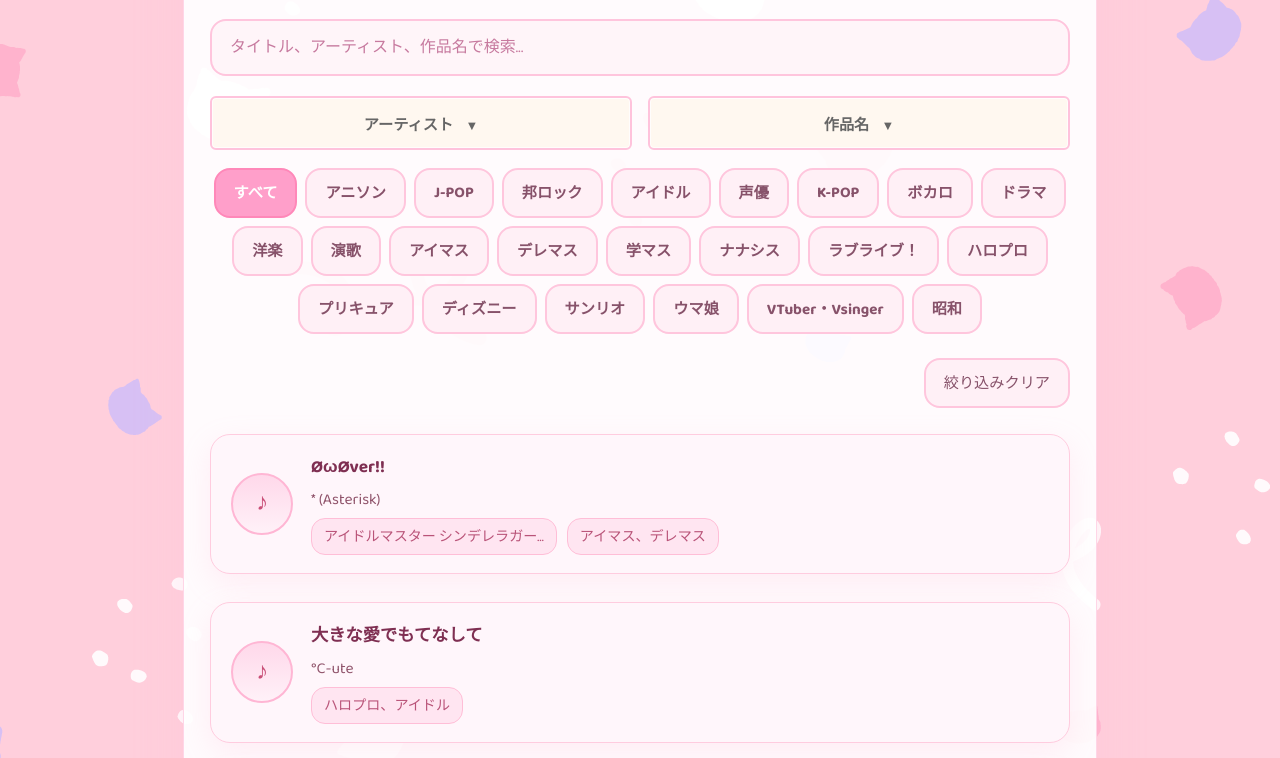
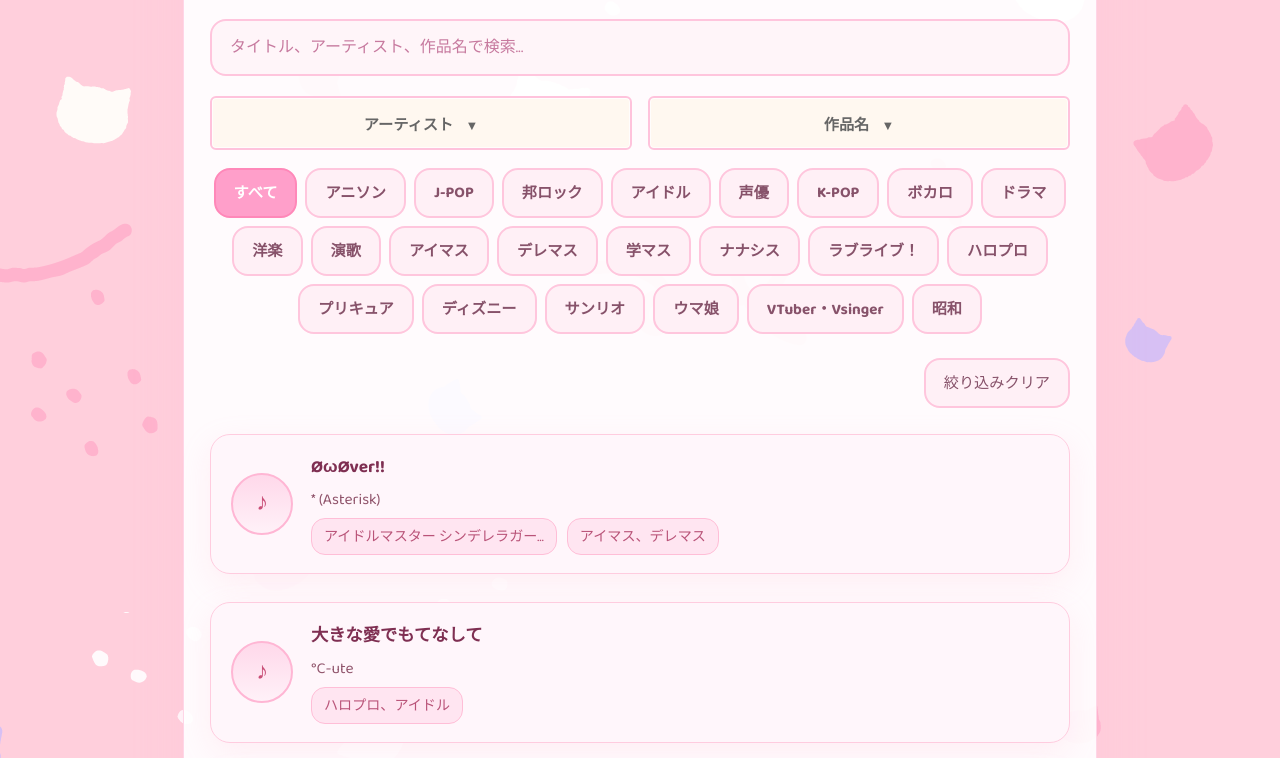
Before and after one commit to potato014/repertoire, a plain HTML site: page index.html in a window 1280 px wide. Shown: the part 188-946 px from the top of the page. Drawn offline with Linux system fonts and the light colour scheme.

Commit message:
背景画像を追加し、CSSでのパスを修正

```diff
--- a/main.js
+++ b/main.js
@@ -370,3 +370,40 @@ fetch('songs.csv')
       clearAllFilters(songs);
     });
   });
+
+// 背景画像のタイルをcanvasで描画し、境目を隠すために偶数枚目を反転
+const canvas = document.createElement('canvas');
+canvas.style.position = 'fixed';
+canvas.style.top = '0';
+canvas.style.left = '0';
+canvas.style.width = '100%';
+canvas.style.height = '100%';
+canvas.style.zIndex = '-1';
+document.body.insertBefore(canvas, document.body.firstChild);
+
+const ctx = canvas.getContext('2d');
+const img = new Image();
+img.src = 'img/nekocup.png';
+
+function drawBackground() {
+  const tileWidth = img.width;
+  const tileHeight = img.height;
+  canvas.width = window.innerWidth;
+  canvas.height = window.innerHeight;
+  for (let j = 0, y = 0; y < canvas.height; y += tileHeight, j++) {
+    for (let x = 0; x < canvas.width; x += tileWidth) {
+      ctx.save();
+      if (j % 2 === 1) {
+        ctx.scale(1, -1);
+        ctx.translate(x, -y - tileHeight);
+      } else {
+        ctx.translate(x, y);
+      }
+      ctx.drawImage(img, 0, 0, tileWidth, tileHeight);
+      ctx.restore();
+    }
+  }
+}
+
+img.onload = drawBackground;
+window.addEventListener('resize', drawBackground);
--- a/style.css
+++ b/style.css
@@ -1,6 +1,6 @@
 body {
   min-height: 100vh;
-  background-image: url('nekocup.png');
+  background-image: url('img/nekocup.png');
   background-position: center top;
   background-repeat: repeat;
   background-size: auto;
```
Also changed, not shown: img/nekocup.png (renamed from nekocup.png).
